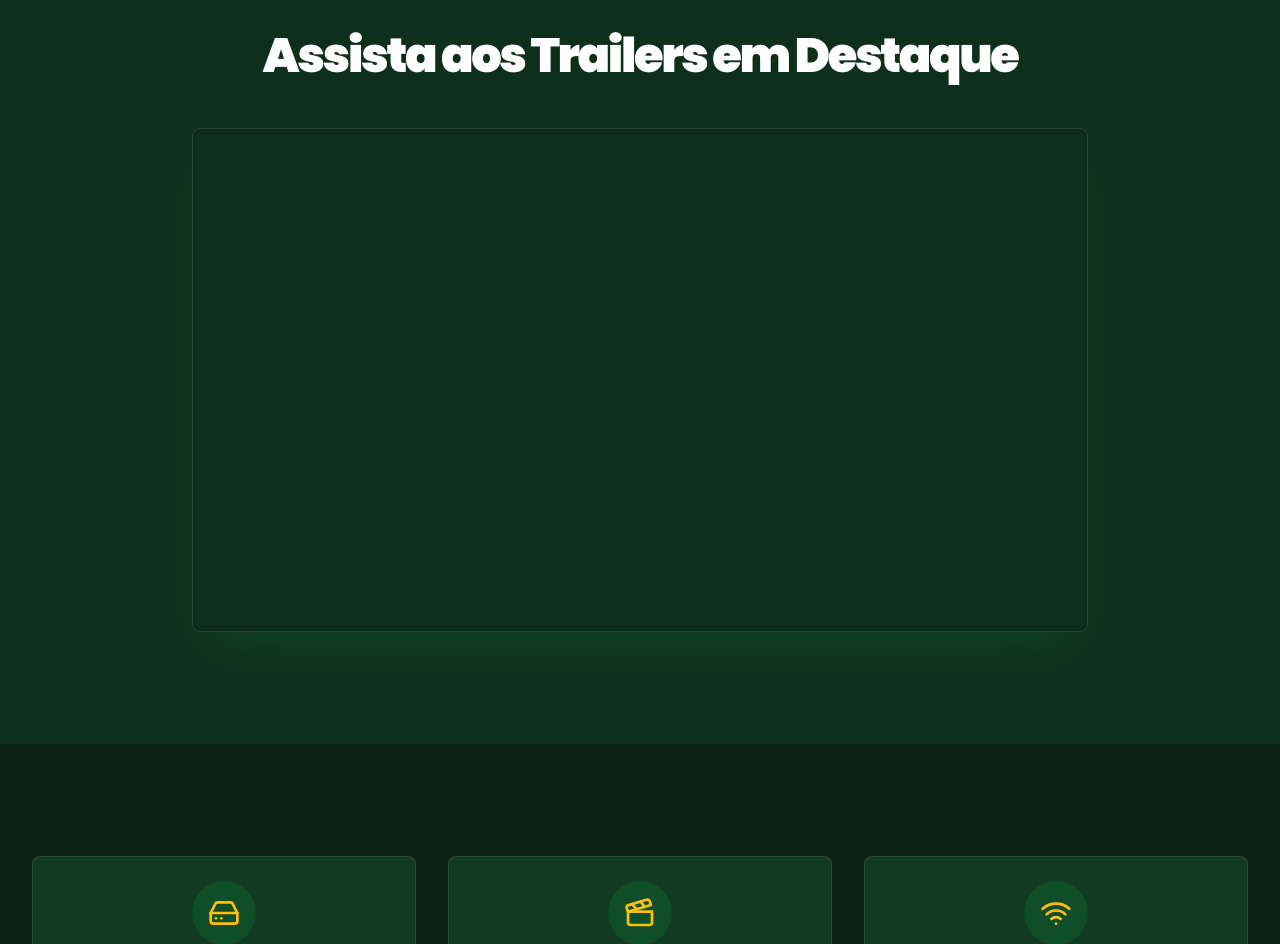
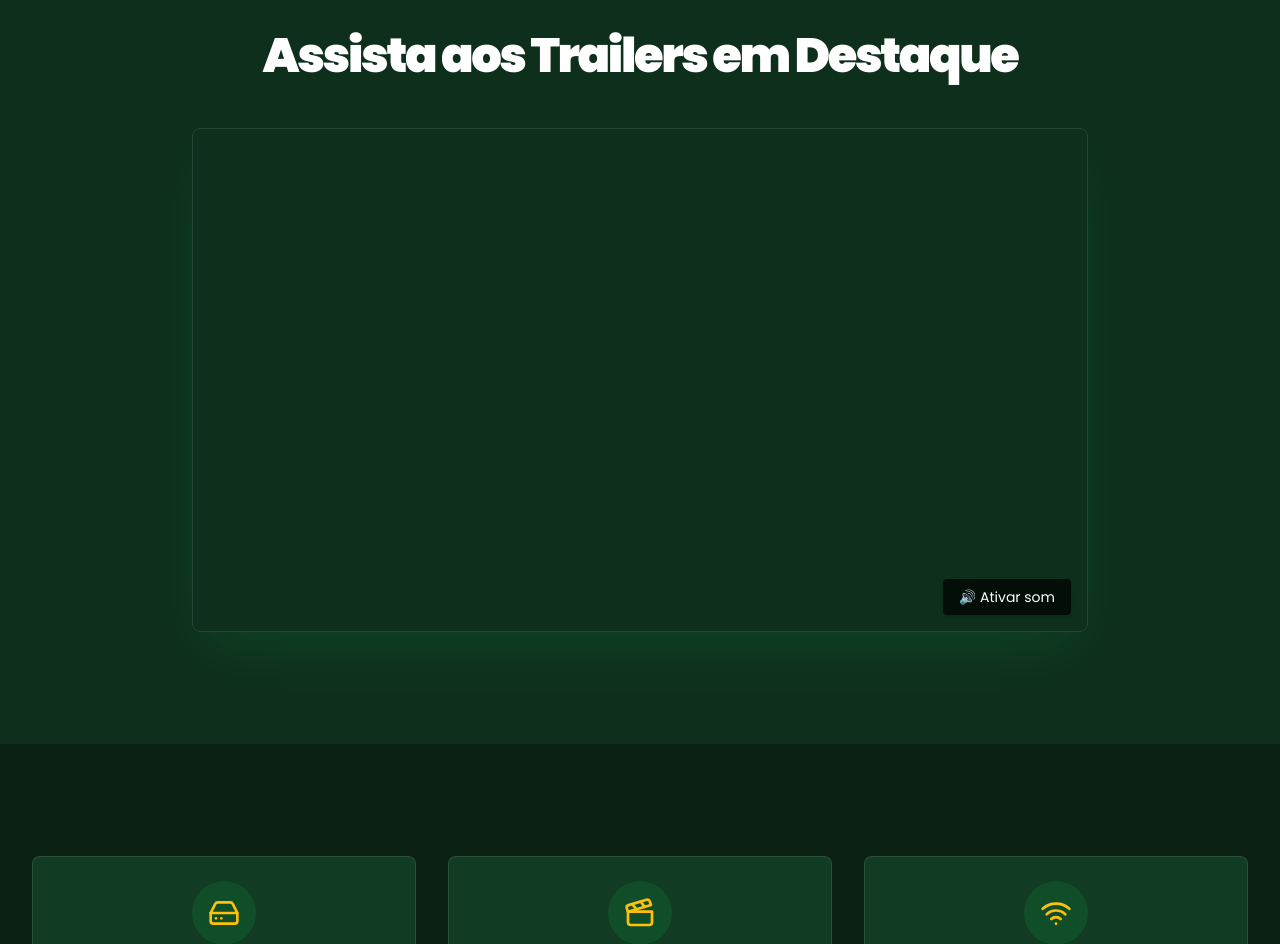
Before and after one commit to PresleyGSilva/ironplay, a React (Vite) app: page / in a window 1280 px wide. Shown: the part 1040-1984 px from the top of the page. Built offline with nearby package versions, Linux system fonts and the light colour scheme; no server answers.

Commit message:
botao mute toggle

```diff
--- a/src/components/VideoSection.jsx
+++ b/src/components/VideoSection.jsx
@@ -6,6 +6,7 @@ const API_KEY = 'c102aa0db01dee2c30776db9ae79249e';
 const VideoSection = () => {
   const [trailers, setTrailers] = useState([]);
   const [currentIndex, setCurrentIndex] = useState(0);
+  const [isMuted, setIsMuted] = useState(true);
   const playerRef = useRef(null);
 
   const loadYouTubeAPI = () => {
@@ -28,7 +29,7 @@ const VideoSection = () => {
           `https://api.themoviedb.org/3/movie/popular?api_key=${API_KEY}&language=pt-BR`
         );
         const data = await res.json();
-        const movies = data.results.slice(0, 10); // você pode aumentar aqui
+        const movies = data.results.slice(0, 10);
 
         const trailerKeys = [];
 
@@ -64,12 +65,12 @@ const VideoSection = () => {
         videoId: trailers[currentIndex],
         playerVars: {
           autoplay: 1,
-          mute: 1,
-          controls: 0,        // ⛔ remove controles do usuário
-          modestbranding: 1,  // ✅ remove logo do YouTube
+          mute: isMuted ? 1 : 0,
+          controls: 0,
+          modestbranding: 1,
           rel: 0,
-          fs: 0,              // ⛔ desativa fullscreen
-          disablekb: 1,       // ⛔ desativa teclado
+          fs: 0,
+          disablekb: 1,
         },
         events: {
           onReady: (event) => {
@@ -77,24 +78,23 @@ const VideoSection = () => {
           },
           onStateChange: (event) => {
             if (event.data === YT.PlayerState.ENDED) {
-              // Vai para o próximo trailer
               setCurrentIndex((prev) => (prev + 1) % trailers.length);
             }
           },
         },
       });
     });
-  }, [trailers, currentIndex]);
+  }, [trailers, currentIndex, isMuted]);
 
   return (
-    <section className="py-20 md:py-28 text-center">
+    <section className="py-20 md:py-28 text-center relative">
       <div className="container">
         <motion.h2
           initial={{ opacity: 0, y: 20 }}
           whileInView={{ opacity: 1, y: 0 }}
           viewport={{ once: true }}
           transition={{ duration: 0.5 }}
-          className="text-3xl md:text-5xl font-black tracking-tighter"
+          className="text-3xl md:text-5xl font-black tracking-tighter text-white"
         >
           Assista aos Trailers em Destaque
         </motion.h2>
@@ -104,12 +104,20 @@ const VideoSection = () => {
           whileInView={{ opacity: 1, scale: 1 }}
           viewport={{ once: true }}
           transition={{ duration: 0.7, delay: 0.2 }}
-          className="mt-12 aspect-video w-full max-w-4xl mx-auto rounded-lg overflow-hidden shadow-2xl shadow-primary/10 border border-white/10"
+          className="mt-12 aspect-video w-full max-w-4xl mx-auto rounded-lg overflow-hidden shadow-2xl shadow-primary/10 border border-white/10 relative"
         >
           <div
             id="yt-player"
-            className="w-full h-full pointer-events-none" // ⛔ impede clique no player
+            className="w-full h-full pointer-events-none"
           />
+          {isMuted && (
+            <button
+              onClick={() => setIsMuted(false)}
+              className="absolute bottom-4 right-4 z-10 bg-black/70 text-white text-sm px-4 py-2 rounded shadow hover:bg-black"
+            >
+              🔊 Ativar som
+            </button>
+          )}
         </motion.div>
       </div>
     </section>
```
